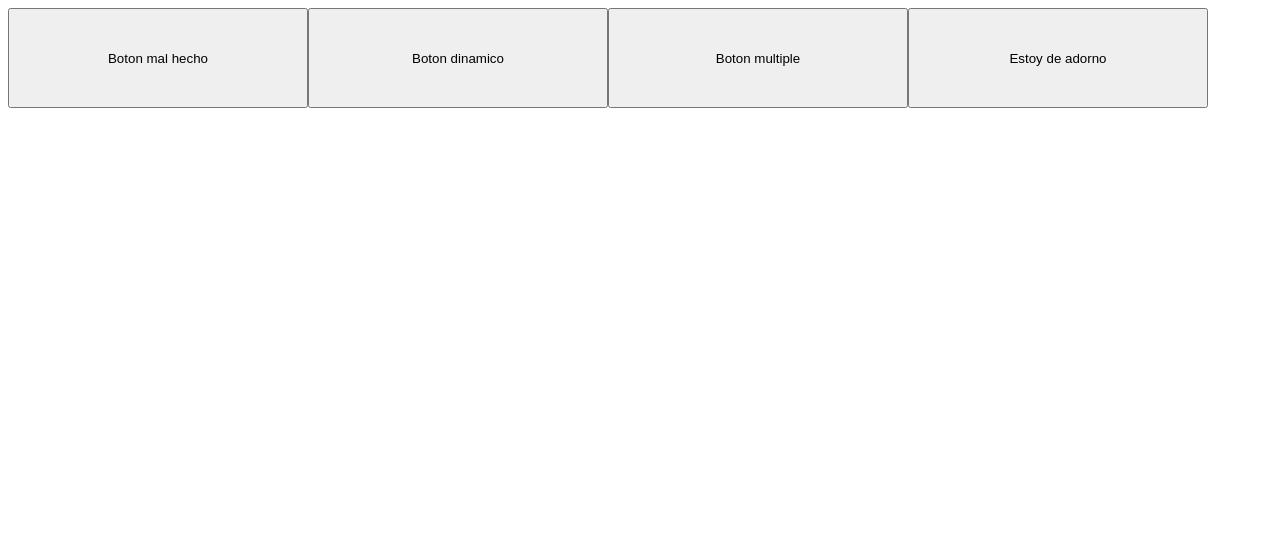
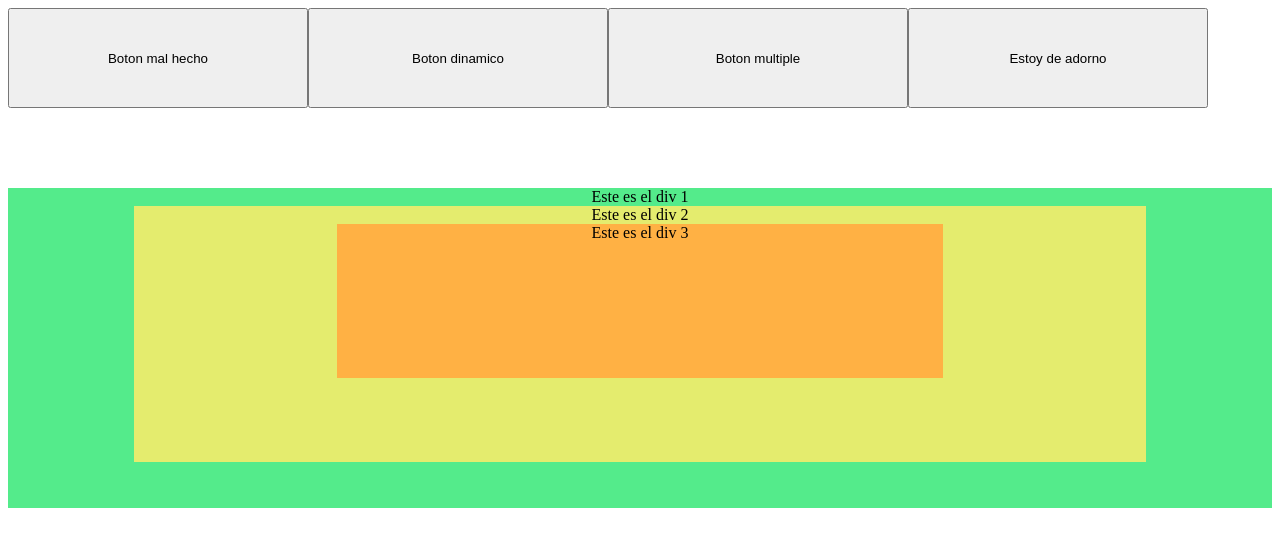
Before and after one commit to maximilianoLujan/Javascript, a plain HTML site: page Manejando el DOM/Eventos/index.html in a window 1280 px wide. Drawn offline with Linux system fonts and the light colour scheme.

Commit message:
Trabajando con el flujo de los eventos

```diff
--- a/Manejando el DOM/Eventos/anim.js
+++ b/Manejando el DOM/Eventos/anim.js
@@ -11,8 +11,18 @@ $miid.onclick = (e=>{
 
 const $miid2 = document.getElementById("boton-multiple");
 $miid2.addEventListener("click",e=>{
-    alert("A ver si anda el picachu")
+    alert("Este es el boton multiple")
 })
 $miid2.addEventListener("click",e=>{
-    alert("A ver si anda el picachu multiple")
+    alert("Este es el boton multiple 2")
 })
+
+//Manejando el flujo de eventos
+const $miscontenedores = document.querySelectorAll(".miseccion div");
+console.log($miscontenedores);
+function funcionEvento(e){
+    console.log(`Este es el div numero ${this.className}`)
+}
+$miscontenedores.forEach(div =>{
+    div.addEventListener("click",funcionEvento);
+})
--- a/Manejando el DOM/Eventos/index.html
+++ b/Manejando el DOM/Eventos/index.html
@@ -22,6 +22,17 @@
             Estoy de adorno
         </button>
     </div>
+    <section class="miseccion">
+        <div class="miseccion--div1">
+            Este es el div 1
+            <div class="miseccion--div2">
+                Este es el div 2
+                <div class="miseccion--div3">Este es el div 3</div>
+            </div>
+
+        </div>
+
+    </section>
 </body>
 <script src="anim.js"></script>
 </html>
--- a/Manejando el DOM/Eventos/style.css
+++ b/Manejando el DOM/Eventos/style.css
@@ -1,7 +1,7 @@
 
 .container-botones{
     width: 100%;
-    height: 1000px;
+    height: max-content;
     display: flex;
     flex-wrap: wrap;
 }
@@ -9,3 +9,27 @@ button{
     width: 300px;
     height: 100px;
 }
+.miseccion{
+    width: 100%;
+    height: 20rem;
+    margin-top: 5rem;
+}
+.miseccion div{
+    text-align: center;
+    margin: auto;
+}
+.miseccion--div1{
+    width: 100%;
+    height: 100%;
+    background-color: #54eb8b;
+}
+.miseccion--div2{
+    width: 80%;
+    height: 80%;
+    background-color: #e4ec6e;
+}
+.miseccion--div3{
+    width: 60%;
+    height: 60%;
+    background-color: #ffb144;
+}
```
